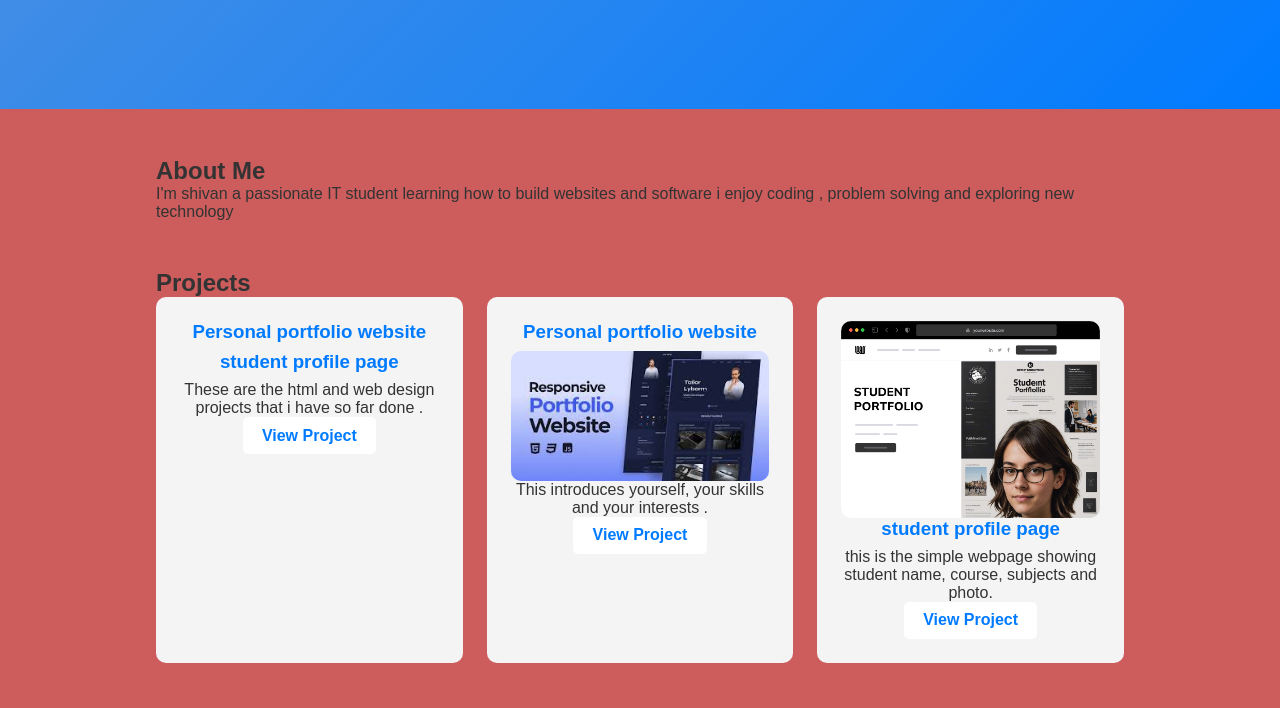
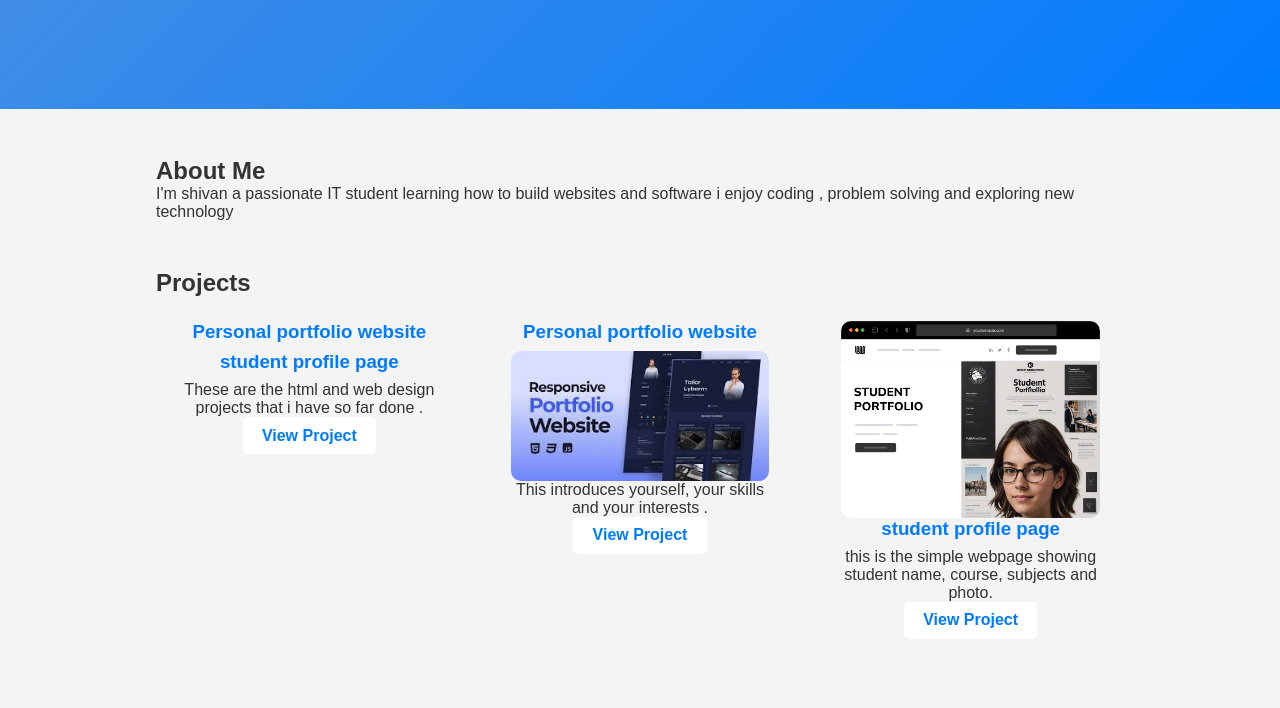
Before and after one commit to asinguzashivan6-tech/website3, a plain HTML site: page index.html in a window 1280 px wide. Shown: the part 235-943 px from the top of the page. Drawn offline with Linux system fonts and the light colour scheme.

Commit message:
Update style.css

```diff
--- a/style.css
+++ b/style.css
@@ -7,7 +7,7 @@
 
 body {
   color: #333;
-  background-color: indianred;
+  background-color: #f4f4f4;
 }
 
 header {
```
